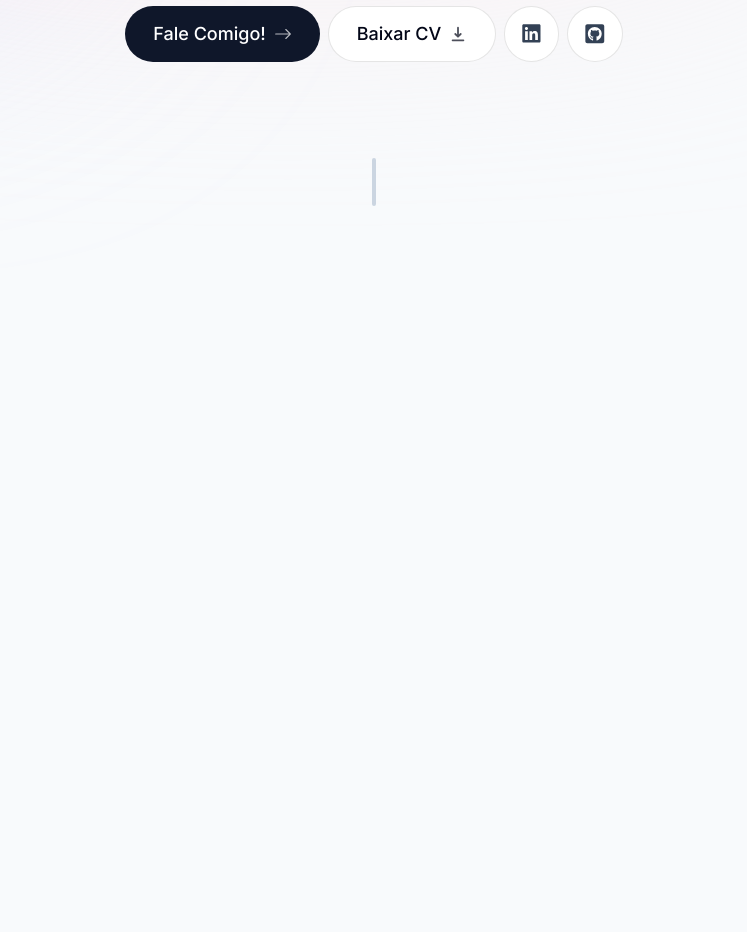
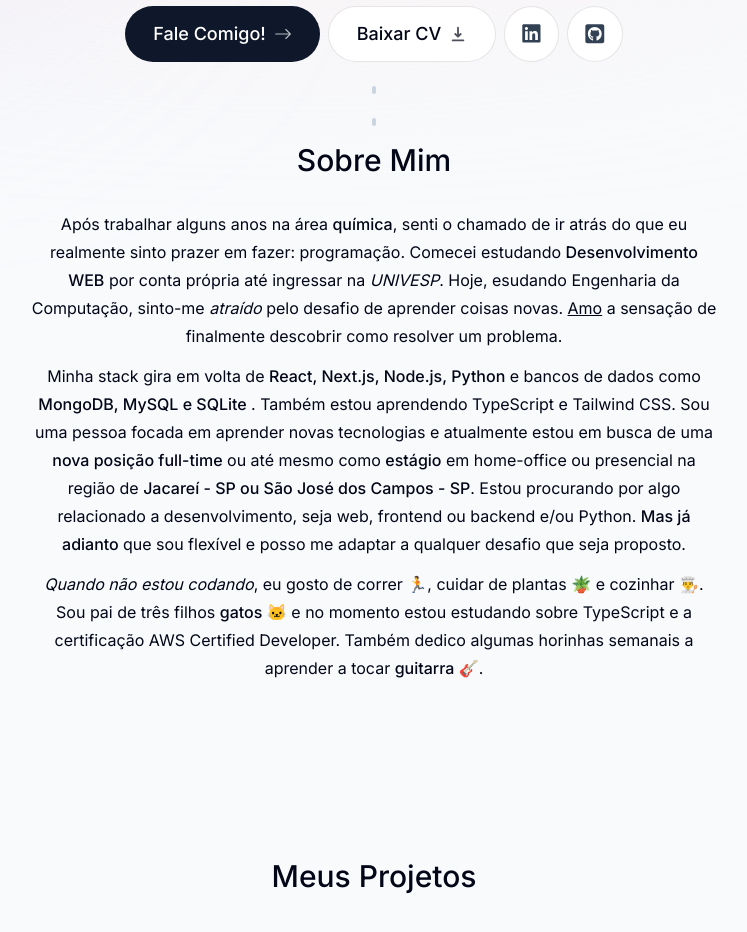
Before and after one commit to onativo/Portfolio, a Next.js app: page / in a window 1280 px wide. Shown: the part 600-1532 px from the top of the page, without its empty margins (266-1013 px from the left). Built offline with nearby package versions, Linux system fonts and the light colour scheme.

Commit message:
:sparkles: feat: novos componentes /sobre,projetos,heading

```diff
--- a/app/page.tsx
+++ b/app/page.tsx
@@ -1,4 +1,6 @@
+import About from "@/components/about";
 import Intro from "@/components/intro";
+import Projects from "@/components/projetcs";
 import SectionDivider from "@/components/section_divider";
 
 export default function Home() {
@@ -6,6 +8,8 @@ export default function Home() {
     <main className="flex flex-col items-center px-4">
       <Intro />
       <SectionDivider />
+      <About/>
+      <Projects/>
     </main>
   )
 }
--- /dev/null
+++ b/components/about.tsx
@@ -0,0 +1,31 @@
+'use client'
+
+import React from 'react'
+import SectionHeading from './section_heading'
+import { motion } from 'framer-motion'
+
+export default function About() {
+  return (
+    <motion.section className='mb-28 max-w-[43rem] text-center leading-7 sm:mb-40'
+    initial={{opacity: 0, y:100}}
+    animate={{opacity: 1, y: 0}}
+    transition={{
+        delay: 0.35
+    }}
+    >
+        <SectionHeading>Sobre mim</SectionHeading>
+        <p className="mb-3">
+        Após trabalhar alguns anos na área{" "}
+        <span className="font-medium">química</span>, senti o chamado de ir atrás do que eu realmente sinto prazer em fazer: programação. Comecei estudando <span className="font-medium">Desenvolvimento WEB</span> por conta própria até ingressar na <span className="italic">UNIVESP</span>. Hoje, esudando Engenharia da Computação, sinto-me <span className="italic">atraído</span> pelo desafio de aprender coisas novas. <span className="underline">Amo</span> a sensação de finalmente descobrir como resolver um problema.
+      </p>
+
+      <p className='mb-3'>
+        Minha stack gira em volta de <span className="font-medium">React, Next.js, Node.js, Python</span> e bancos de dados como <span className="font-medium">MongoDB, MySQL e SQLite </span>. Também estou aprendendo TypeScript e Tailwind CSS. Sou uma pessoa focada em aprender novas tecnologias e atualmente estou em busca de uma <span className="font-medium">nova posição full-time</span> ou até mesmo como <span className="font-medium">estágio</span> em home-office ou presencial na região de <span className="font-medium">Jacareí - SP ou São José dos Campos - SP</span>. Estou procurando por algo relacionado a desenvolvimento, seja web, frontend ou backend e/ou Python. <span className="font-medium">Mas já adianto </span>que sou flexível e posso me adaptar a qualquer desafio que seja proposto.
+      </p>
+
+      <p>
+        <span className="italic">Quando não estou codando</span>, eu gosto de correr 🏃, cuidar de plantas 🪴 e cozinhar 👨‍🍳. Sou pai de três filhos <span className="font-medium">gatos</span> 🐱 e no momento estou estudando sobre TypeScript e a certificação AWS Certified Developer. Também dedico algumas horinhas semanais a aprender a tocar <span className="font-medium">guitarra 🎸</span>.
+      </p>
+    </motion.section>
+  )
+}
--- a/components/intro.tsx
+++ b/components/intro.tsx
@@ -42,12 +42,12 @@ export default function Intro() {
             </div>
         </div>
 
-        <motion.p className='mb-10 mt-10 px-4 text-2xl font-medium !leading-[1.5] sm:text-4xl'
+        <motion.h1 className='mb-10 mt-10 px-4 text-2xl font-medium !leading-[1.5] sm:text-4xl'
         initial={{opacity: 0, y:100}}
         animate={{opacity: 1, y:0}}>
             <span>Olá, meu nome é Marcos Vinicios. Estudante de Engenharia da Computação, </span>
             <span className='font-bold'>Jr. FullStack developer</span>  com <span className='font-bold'>~3 anos</span> de experiência. Gosto de construir sites e estou aprendendo <span className='font-bold'>Tailwind CSS</span>. Meu foco é <span className='underline'>React(Next.js).</span>
-        </motion.p>
+        </motion.h1>
 
         <motion.div className='flex flex-col sm:flex-row justify-center gap-2 px-4 text-lg font-medium'
         initial={{opacity: 0, y:100}}
--- /dev/null
+++ b/components/projetcs.tsx
@@ -0,0 +1,14 @@
+import React from 'react'
+import SectionHeading from './section_heading'
+
+export default function Projects
+() {
+  return (
+    <section>
+        <SectionHeading>Meus Projetos</SectionHeading>
+        <div>
+
+        </div>
+    </section>
+  )
+}
--- a/components/section_divider.tsx
+++ b/components/section_divider.tsx
@@ -4,13 +4,19 @@ import React from 'react'
 import { motion } from 'framer-motion'
 export default function SectionDivider() {
   return (
-    <motion.div className='bg-slate-300 my-24 h-12 w-1 rounded-full hidden sm:block'
+    <>
+      <motion.div className='bg-slate-300 my-6 h-2 w-1 rounded-full hidden sm:block'
     initial={{opacity: 0, y: 100}}
     animate={{opacity: 1, y: 0}}
     transition={{
         delay: 2
-    }}>
-
-    </motion.div>
+    }}></motion.div>
+    <motion.div className='bg-slate-300 h-2 w-1 rounded-full hidden sm:block'
+    initial={{opacity: 0, y: 100}}
+    animate={{opacity: 1, y: 0}}
+    transition={{
+        delay: 2
+    }}></motion.div>
+    </>
   )
 }
--- /dev/null
+++ b/components/section_heading.tsx
@@ -0,0 +1,14 @@
+import React from 'react'
+
+type SectionHeadingProps = {
+    children:React.ReactNode
+}
+
+export default function SectionHeading({
+    children }: SectionHeadingProps) {
+  return (
+    <h2 className='text-3xl font-medium capitalize mb-8 mt-4 m-auto text-center'>
+        {children}
+    </h2>
+  )
+}
```
Also changed, not shown: public/empty.png (added).
